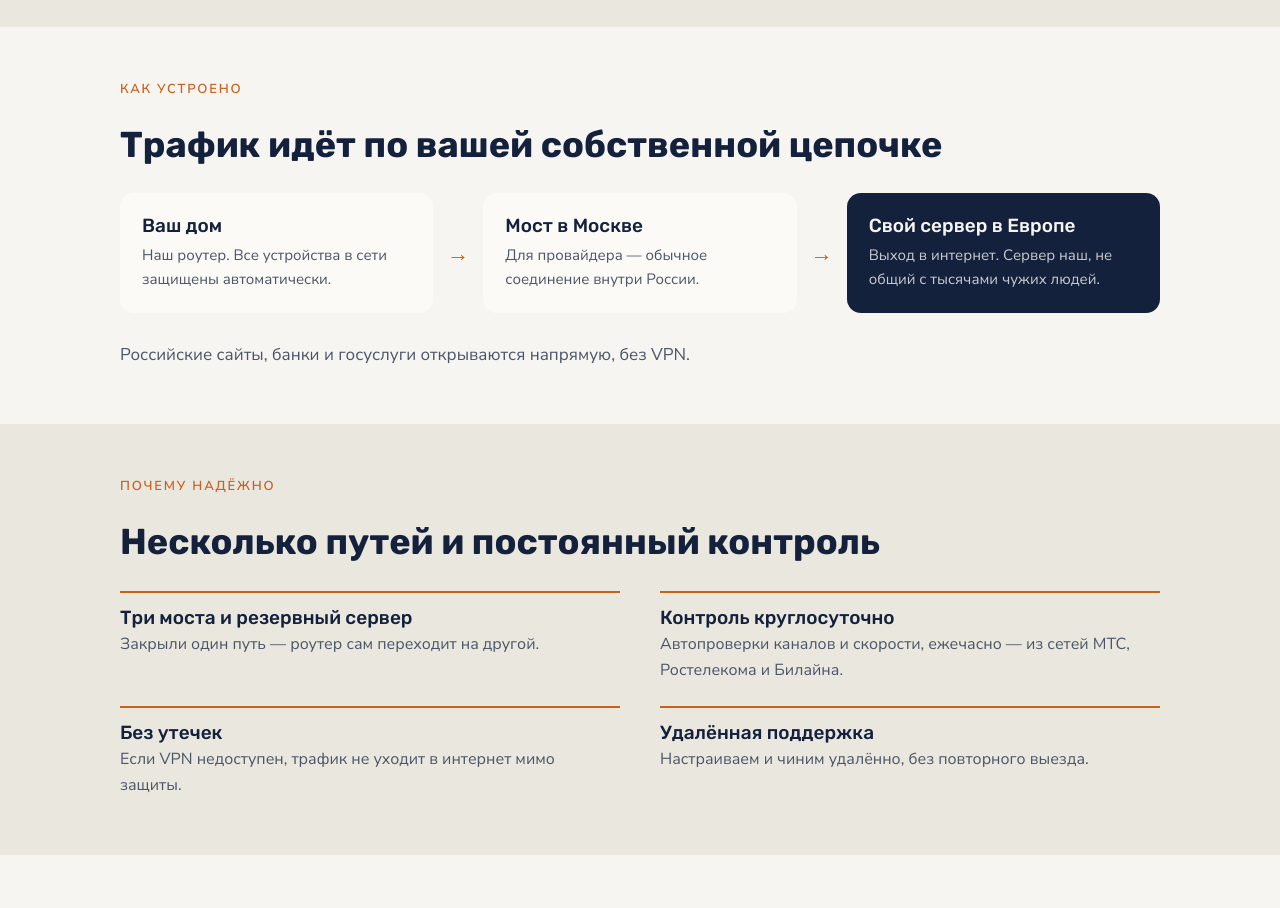
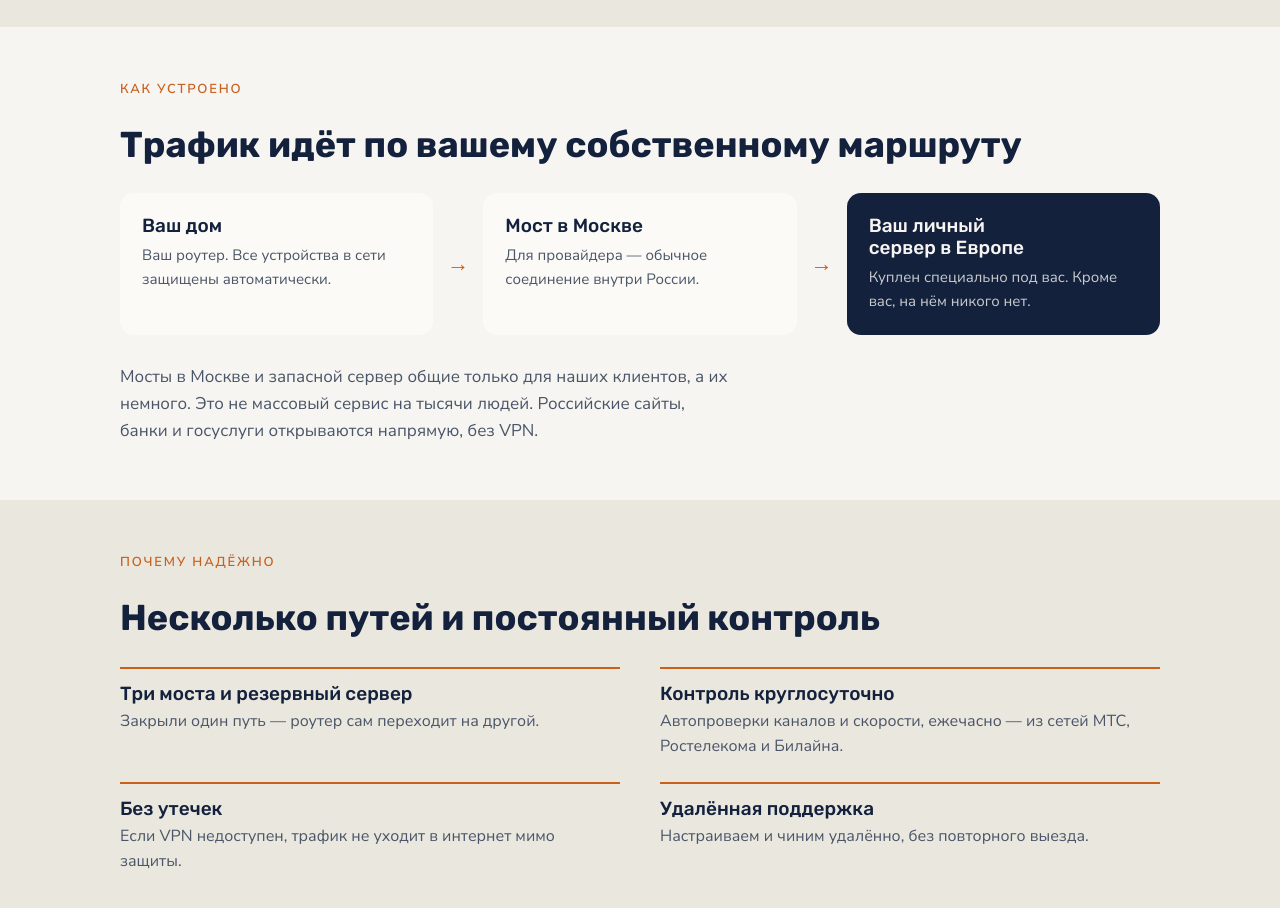
Before and after one commit to claude2son-create/home-vpn-info, a plain HTML site: page index.html in a window 1280 px wide. Shown: the part 860-1768 px from the top of the page. Drawn offline with Linux system fonts and the light colour scheme.

Commit message:
Own server wording

```diff
--- a/index.html
+++ b/index.html
@@ -75,15 +75,15 @@ footer .wrap{padding-block:28px 40px;color:var(--soft);font-size:14px}
 
 <section><div class="wrap">
   <p class="eyebrow">Как устроено</p>
-  <h2>Трафик идёт по вашей собственной цепочке</h2>
+  <h2>Трафик идёт по вашему собственному маршруту</h2>
   <div class="chain">
-    <div class="step"><h3>Ваш дом</h3><p>Наш роутер. Все устройства в сети защищены автоматически.</p></div>
+    <div class="step"><h3>Ваш дом</h3><p>Ваш роутер. Все устройства в сети защищены автоматически.</p></div>
     <div class="arr" aria-hidden="true">→</div>
     <div class="step"><h3>Мост в Москве</h3><p>Для провайдера — обычное соединение внутри России.</p></div>
     <div class="arr" aria-hidden="true">→</div>
-    <div class="step main"><h3>Свой сервер в Европе</h3><p>Выход в интернет. Сервер наш, не общий с тысячами чужих людей.</p></div>
+    <div class="step main"><h3>Ваш личный сервер в Европе</h3><p>Куплен специально под вас. Кроме вас, на нём никого нет.</p></div>
   </div>
-  <p class="note">Российские сайты, банки и госуслуги открываются напрямую, без VPN.</p>
+  <p class="note">Мосты в Москве и запасной сервер общие только для наших клиентов, а их немного. Это не массовый сервис на тысячи людей. Российские сайты, банки и госуслуги открываются напрямую, без VPN.</p>
 </div></section>
 
 <section class="band"><div class="wrap">
```
